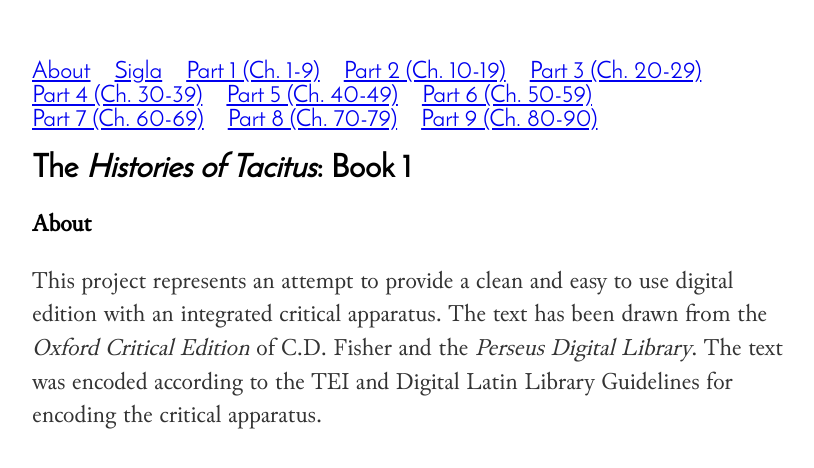
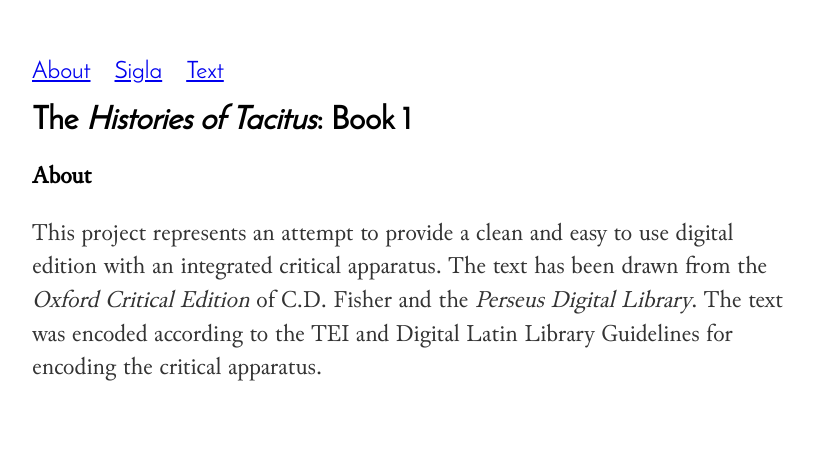
Before and after one commit to ayarnell/ayarnell.github.io, a Jekyll site: the page Z656/FinalProject/index.html, which Jekyll copies as it is, in a window 1280 px wide. Shown: the top 468 px of the page, without its empty margins (224-1038 px from the left). Built offline with Jekyll 4.4.1, drawn with Linux system fonts in a browser that asks for light colours; some of the changed lines change nothing that is shown.

Commit message:
Update index.html

```diff
--- a/Z656/FinalProject/index.html
+++ b/Z656/FinalProject/index.html
@@ -9,7 +9,7 @@
             <ul>
                 <li><a href="index.html">About</a></li>
                 <li><a href="Sigla.html">Sigla</a></li>
-                <li><a href="textnav.html>Text</a>
+                <li><a href="textnav.html">Text</a>
                     <ul>
                         <li><a href="Part01.html">Part 1 (Ch. 1-9)</a></li>
                         <li><a href="Part02.html">Part 2 (Ch. 10-19)</a></li>
```
